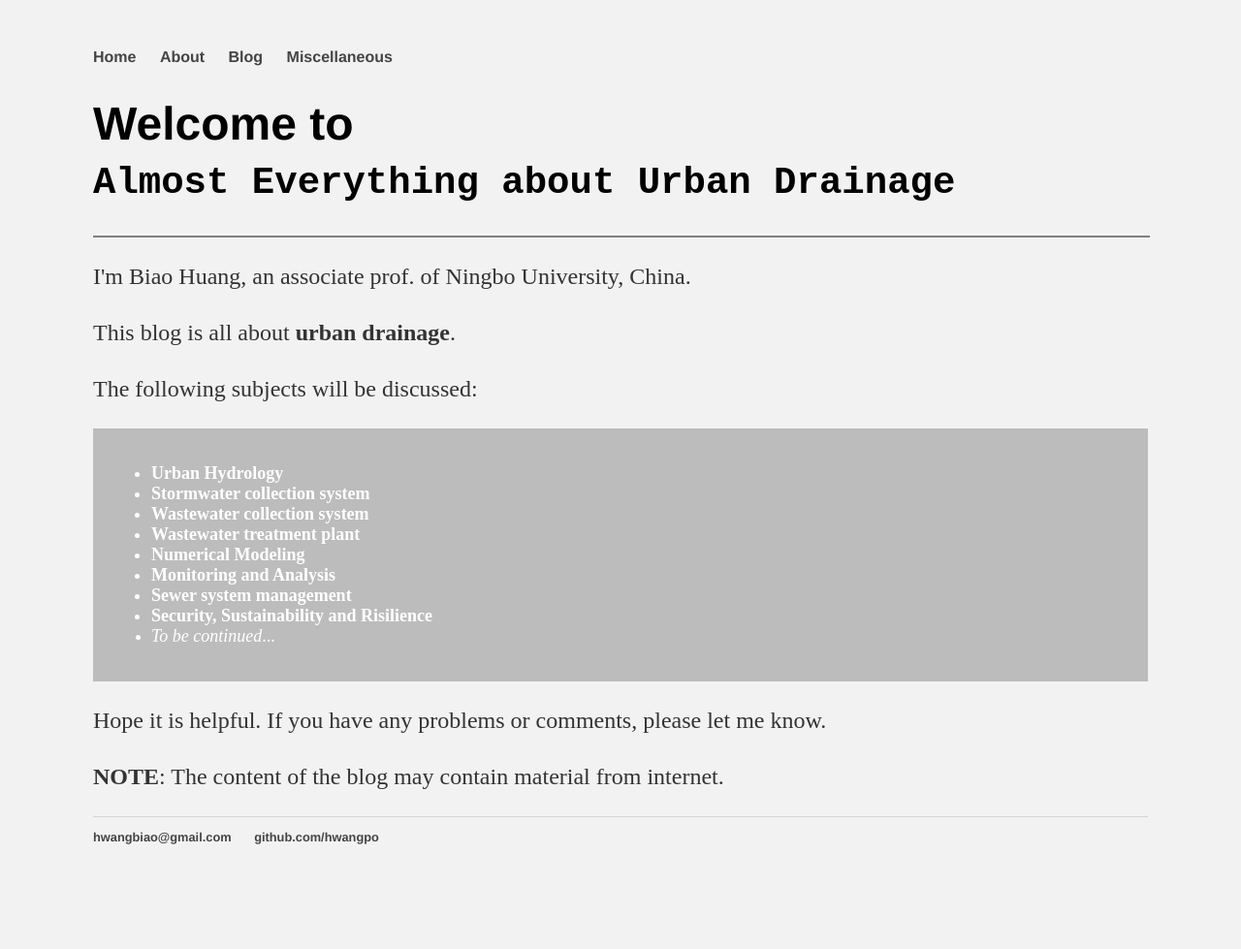
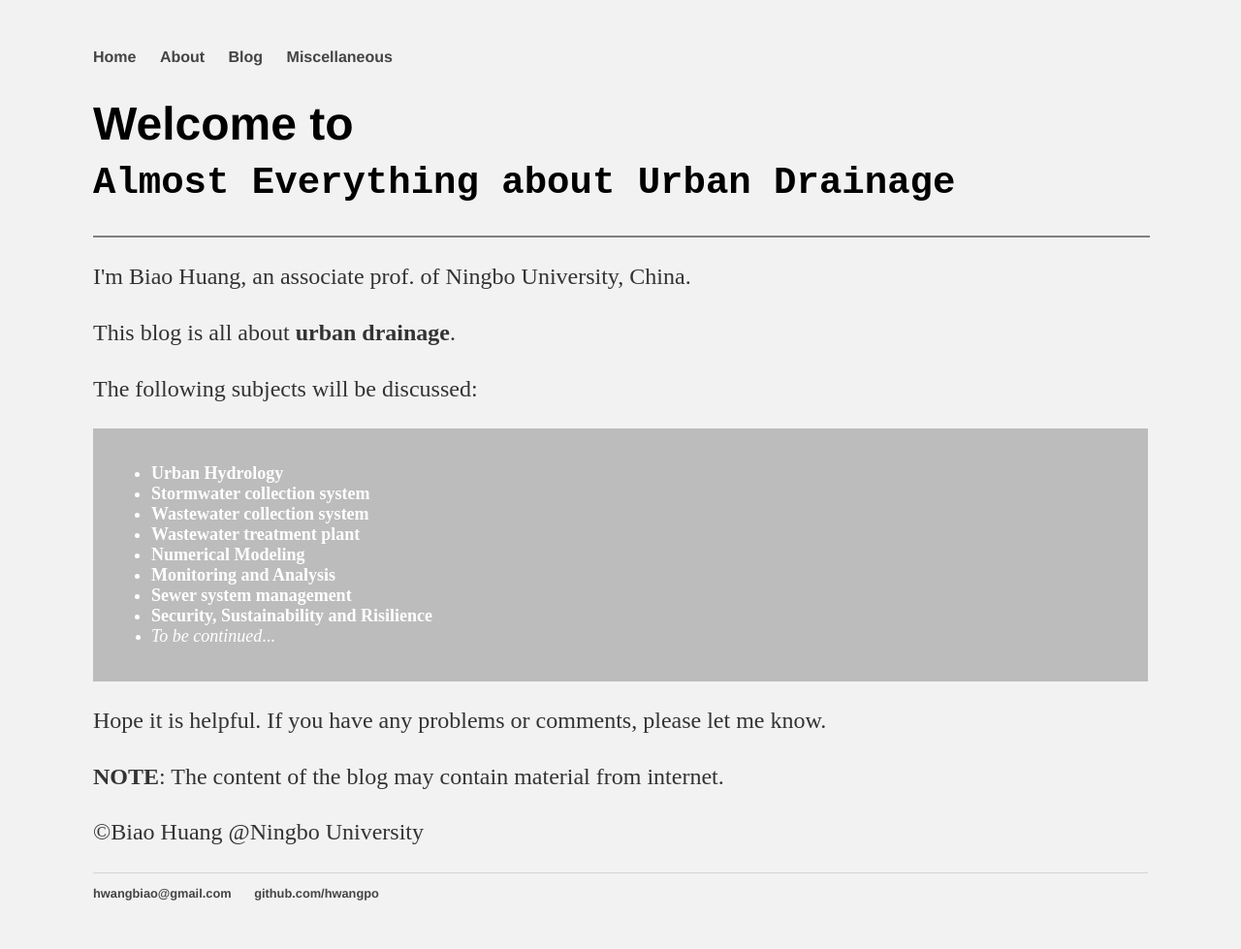
Before and after one commit to hwangpo/hwangpo.github.io, a Jekyll site: the page index.html, which Jekyll copies as it is, in a window 1280 px wide. Shown: the whole page at 97% size. Built offline with Jekyll 4.4.1, drawn with Linux system fonts in a browser that asks for light colours; before the commit the page ends 921 px from its top, so only the background shows below that.

Commit message:
copyright

```diff
--- a/about/index.html
+++ b/about/index.html
@@ -26,6 +26,8 @@
 				<h1>Dept. of Urban Water System Security & Sustainability</h1>
 				<HR SIZE=1 WIDTH=100% SHADE>
 				<p>This department is leaded by <a href="https://www.ualberta.ca/engineering/faculty/david-zhu">Dr. David Z. Zhu</a>.</p>
+
+				<p>©Biao Huang @Ningbo University</p>
     		</div><!-- /.blurb -->
 		</div><!-- /.container -->
 		<footer>
--- a/index.html
+++ b/index.html
@@ -41,6 +41,7 @@
 				<p>Hope it is helpful. If you have any problems or comments, please let me know.</p>
 				<p><B>NOTE</B>: The content of the blog may contain material from internet.</p>
 				<p></p>
+				<p>©Biao Huang @Ningbo University</p>
     		</div><!-- /.blurb -->
 		</div><!-- /.container -->
 		<footer>
--- a/miscellaneous/index.html
+++ b/miscellaneous/index.html
@@ -35,6 +35,8 @@
 				<h1>MatLab/Python/R/Julia</h1>
 				<HR SIZE=1 WIDTH=100% SHADE>
 				<p>Matlab is often used to solve ODEs, analyze data and plot figures. Python and R are for data analysis and scientific visualization. Julia is just for fun, rather than a common tool.</p>
+
+				<p>©Biao Huang @Ningbo University</p>
     		</div><!-- /.blurb -->
 		</div><!-- /.container -->
 		<footer>
```
